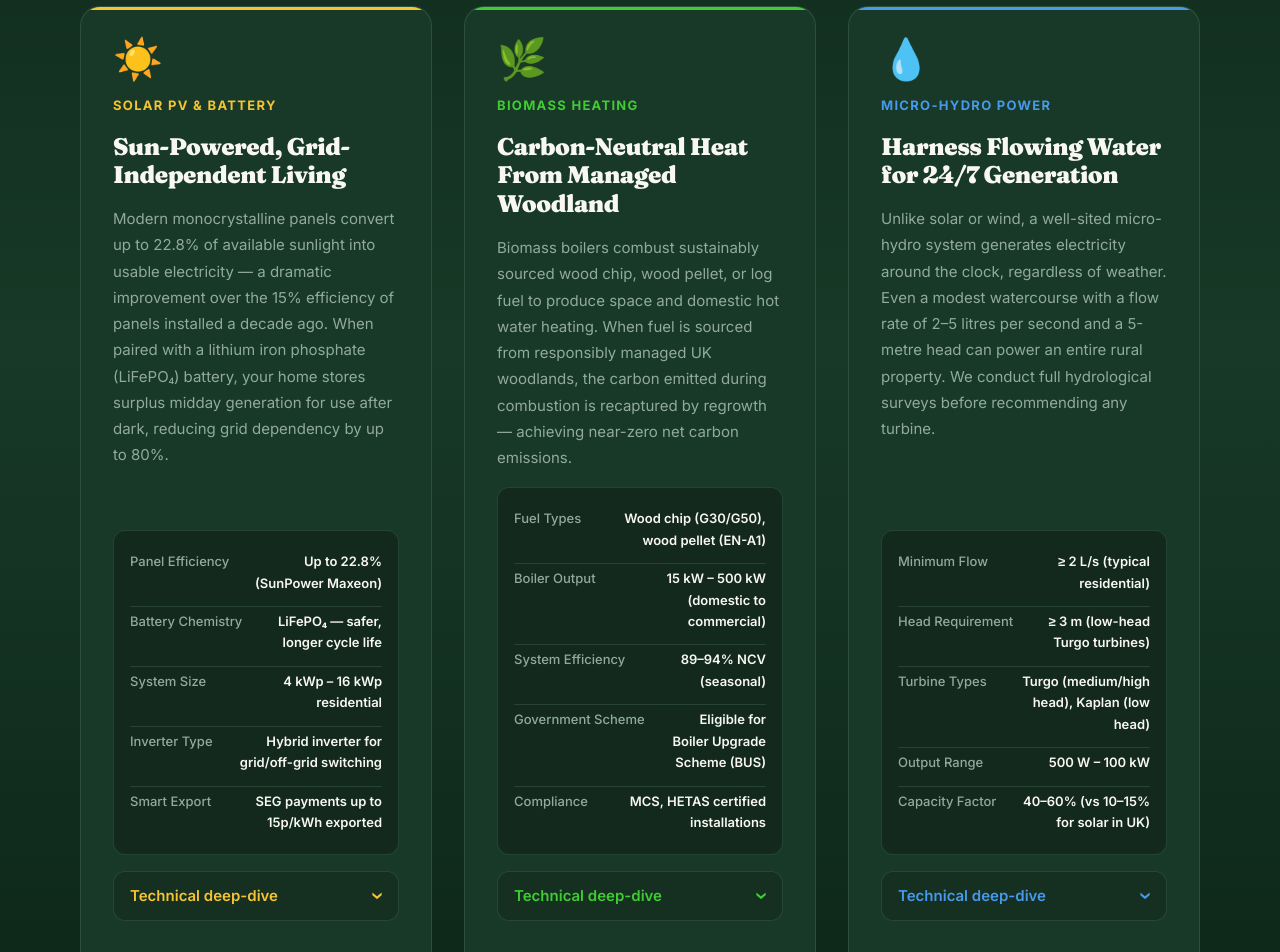
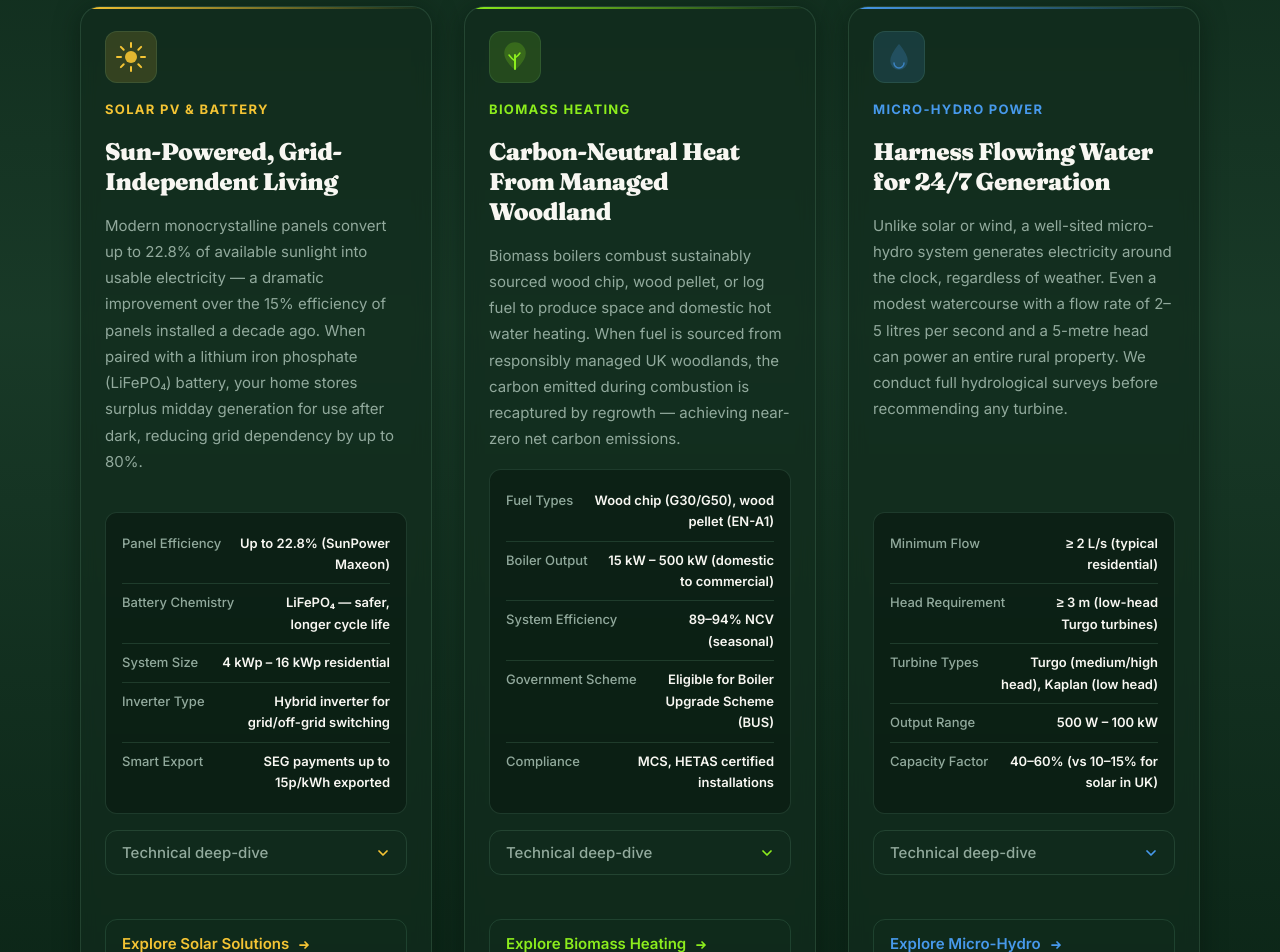
Before and after one commit to ItzBagelx/energy-showcase, a React (Vite) app: page / in a window 1280 px wide. Shown: the part 1520-2472 px from the top of the page. Built offline with nearby package versions, Linux system fonts and the light colour scheme.

Commit message:
Rework service cards — custom SVG icons, sleek glassmorphism design

```diff
--- a/src/components/Services.css
+++ b/src/components/Services.css
@@ -30,31 +30,53 @@
   }
 }
 
-/* Service card overrides */
+/* ── Service card ── */
 .service-card {
   display: flex;
   flex-direction: column;
   gap: var(--space-4);
-  background: var(--clr-pine);
+  padding: var(--space-6);
+  background: hsla(147, 40%, 12%, 0.7);
+  border: 1px solid var(--clr-border);
+  border-radius: var(--radius-lg);
+  box-shadow: var(--shadow-card);
   position: relative;
   overflow: hidden;
+  transition: transform 0.3s var(--ease-out-quart), box-shadow 0.3s var(--ease-out-quart), border-color 0.3s;
+  backdrop-filter: blur(8px);
 }
 
-/* Coloured top border using CSS custom property */
-.service-card::before {
-  content: '';
+.service-card:hover {
+  transform: translateY(-4px);
+  border-color: hsla(147, 40%, 50%, 0.3);
+  box-shadow:
+    var(--shadow-card),
+    0 0 40px var(--accent-glow, hsla(88, 85%, 52%, 0.12));
+}
+
+/* Thin coloured top bar */
+.service-card-bar {
   position: absolute;
   top: 0;
   left: 0;
   right: 0;
-  height: 3px;
-  background: var(--accent, var(--clr-lime));
+  height: 2px;
+  background: linear-gradient(90deg, var(--accent, var(--clr-lime)), transparent);
   border-radius: var(--radius-lg) var(--radius-lg) 0 0;
 }
 
-.service-icon {
-  font-size: 2.5rem;
-  line-height: 1;
+/* Icon badge */
+.service-icon-wrap {
+  display: flex;
+  align-items: center;
+  justify-content: center;
+  width: 52px;
+  height: 52px;
+  border-radius: var(--radius-md);
+  background: var(--accent-glow, var(--clr-lime-glow));
+  border: 1px solid hsla(147, 30%, 60%, 0.15);
+  color: var(--accent, var(--clr-lime));
+  flex-shrink: 0;
 }
 
 .service-eyebrow {
@@ -67,8 +89,9 @@
 
 .service-title {
   font-size: var(--text-xl);
+  font-family: var(--font-display);
   color: var(--clr-cream);
-  line-height: 1.2;
+  line-height: 1.25;
 }
 
 .service-summary {
@@ -78,13 +101,13 @@
   flex-grow: 1;
 }
 
-/* Specs table */
+/* ── Specs table ── */
 .service-specs {
   display: flex;
   flex-direction: column;
-  gap: var(--space-2);
-  padding: var(--space-4);
-  background: hsla(147, 30%, 10%, 0.6);
+  gap: 0;
+  padding: var(--space-3) var(--space-4);
+  background: hsla(147, 55%, 5%, 0.5);
   border-radius: var(--radius-md);
   border: 1px solid var(--clr-border);
 }
@@ -94,7 +117,7 @@
   align-items: baseline;
   gap: var(--space-4);
   font-size: var(--text-xs);
-  padding-block: var(--space-1);
+  padding-block: var(--space-2);
 }
 .spec-row + .spec-row {
   border-top: 1px solid var(--clr-border);
@@ -110,37 +133,40 @@
   text-align: right;
 }
 
-/* Accordion */
+/* ── Accordion ── */
 .service-accordion-btn {
   display: flex;
   align-items: center;
   justify-content: space-between;
   width: 100%;
   padding: var(--space-3) var(--space-4);
-  background: hsla(147, 30%, 10%, 0.4);
+  background: transparent;
   border: 1px solid var(--clr-border);
   border-radius: var(--radius-md);
-  color: var(--accent, var(--clr-lime));
+  color: var(--clr-muted);
+  font-family: var(--font-body);
   font-size: var(--text-sm);
-  font-weight: 600;
+  font-weight: 500;
   cursor: pointer;
-  transition: background var(--transition-fast);
+  transition: background 0.2s, border-color 0.2s, color 0.2s;
 }
 .service-accordion-btn:hover {
-  background: hsla(147, 30%, 10%, 0.7);
+  background: hsla(147, 30%, 15%, 0.5);
+  border-color: hsla(147, 30%, 50%, 0.3);
+  color: var(--clr-cream);
 }
 
-.accordion-arrow {
-  display: inline-block;
-  font-size: var(--text-lg);
-  transition: transform var(--transition-base);
-  transform: rotate(90deg);
+.accordion-chevron {
+  display: inline-flex;
+  align-items: center;
+  color: var(--accent, var(--clr-lime));
+  transition: transform 0.3s var(--ease-out-quart);
 }
-.accordion-arrow.open {
-  transform: rotate(-90deg);
+.accordion-chevron.open {
+  transform: rotate(180deg);
 }
 
-/* Expandable detail */
+/* ── Expandable detail ── */
 .service-detail {
   display: grid;
   grid-template-rows: 0fr;
@@ -158,15 +184,23 @@
   padding-top: var(--space-3);
 }
 
-/* CTA */
+/* ── CTA link ── */
 .service-cta {
+  display: inline-flex;
+  align-items: center;
+  gap: var(--space-2);
   margin-top: auto;
-  border-color: var(--accent, var(--clr-lime));
+  padding: var(--space-3) var(--space-4);
+  border-radius: var(--radius-md);
+  border: 1px solid hsla(147, 30%, 50%, 0.2);
   color: var(--accent, var(--clr-lime));
   font-size: var(--text-sm);
-  padding-block: 0.6rem;
-  text-align: center;
+  font-weight: 600;
+  text-decoration: none;
+  transition: background 0.2s, border-color 0.2s, gap 0.2s;
 }
 .service-cta:hover {
-  background: hsla(147, 30%, 60%, 0.05);
+  background: var(--accent-glow, var(--clr-lime-glow));
+  border-color: var(--accent, var(--clr-lime));
+  gap: var(--space-3);
 }
--- a/src/components/Services.jsx
+++ b/src/components/Services.jsx
@@ -7,7 +7,7 @@
  *  3. Micro-Hydro Power
  *
  * Each card has:
- * - Icon, title, and technical description
+ * - Custom SVG icon, eyebrow label, title, and technical description
  * - Key spec details (expandable accordion)
  * - CTA link
  *
@@ -16,10 +16,83 @@
 import { useState } from 'react';
 import './Services.css';
 
+/* ── Inline SVG icons — no network request, theme-aware ── */
+function SolarIcon() {
+  return (
+    <svg width="32" height="32" viewBox="0 0 32 32" fill="none" aria-hidden="true">
+      <circle cx="16" cy="16" r="6" fill="currentColor" opacity="0.9" />
+      <line x1="16" y1="2" x2="16" y2="6" stroke="currentColor" strokeWidth="2" strokeLinecap="round" />
+      <line x1="16" y1="26" x2="16" y2="30" stroke="currentColor" strokeWidth="2" strokeLinecap="round" />
+      <line x1="2" y1="16" x2="6" y2="16" stroke="currentColor" strokeWidth="2" strokeLinecap="round" />
+      <line x1="26" y1="16" x2="30" y2="16" stroke="currentColor" strokeWidth="2" strokeLinecap="round" />
+      <line x1="5.86" y1="5.86" x2="8.69" y2="8.69" stroke="currentColor" strokeWidth="2" strokeLinecap="round" />
+      <line x1="23.31" y1="23.31" x2="26.14" y2="26.14" stroke="currentColor" strokeWidth="2" strokeLinecap="round" />
+      <line x1="5.86" y1="26.14" x2="8.69" y2="23.31" stroke="currentColor" strokeWidth="2" strokeLinecap="round" />
+      <line x1="23.31" y1="8.69" x2="26.14" y2="5.86" stroke="currentColor" strokeWidth="2" strokeLinecap="round" />
+    </svg>
+  );
+}
+
+function BiomassIcon() {
+  return (
+    <svg width="32" height="32" viewBox="0 0 32 32" fill="none" aria-hidden="true">
+      <path
+        d="M16 28C16 28 6 20 6 12a10 10 0 0 1 20 0c0 8-10 16-10 16z"
+        fill="currentColor"
+        opacity="0.2"
+        stroke="currentColor"
+        strokeWidth="1.5"
+        strokeLinejoin="round"
+      />
+      <path
+        d="M16 28V14"
+        stroke="currentColor"
+        strokeWidth="2"
+        strokeLinecap="round"
+      />
+      <path
+        d="M16 20 C13 18 10 14 10 14"
+        stroke="currentColor"
+        strokeWidth="1.5"
+        strokeLinecap="round"
+      />
+      <path
+        d="M16 17 C19 15 21 12 21 12"
+        stroke="currentColor"
+        strokeWidth="1.5"
+        strokeLinecap="round"
+      />
+    </svg>
+  );
+}
+
+function HydroIcon() {
+  return (
+    <svg width="32" height="32" viewBox="0 0 32 32" fill="none" aria-hidden="true">
+      <path
+        d="M16 4 C16 4 8 14 8 20 a8 8 0 0 0 16 0 C24 14 16 4 16 4z"
+        fill="currentColor"
+        opacity="0.2"
+        stroke="currentColor"
+        strokeWidth="1.5"
+        strokeLinejoin="round"
+      />
+      <path
+        d="M11 22 a5 5 0 0 0 10 0"
+        stroke="currentColor"
+        strokeWidth="1.5"
+        strokeLinecap="round"
+        fill="none"
+        opacity="0.7"
+      />
+    </svg>
+  );
+}
+
 const SERVICES = [
   {
     id: 'solar',
-    icon: '☀️',
+    Icon: SolarIcon,
     eyebrow: 'Solar PV & Battery',
     title: 'Sun-Powered, Grid-Independent Living',
     summary:
@@ -34,12 +107,12 @@ const SERVICES = [
     detail:
       'Our hybrid inverter topology means your system can run entirely off-grid during outages, automatically switching loads to battery without interrupting your appliances. We size battery banks using your precise consumption profile — not just rule-of-thumb estimates — so you never over-invest.',
     cta: 'Explore Solar Solutions',
-    gradient: 'linear-gradient(135deg, hsl(45,90%,25%) 0%, hsl(147,55%,9%) 100%)',
     accentColor: 'hsl(45, 90%, 58%)',
+    accentGlow: 'hsla(45, 90%, 58%, 0.15)',
   },
   {
     id: 'biomass',
-    icon: '🌿',
+    Icon: BiomassIcon,
     eyebrow: 'Biomass Heating',
     title: 'Carbon-Neutral Heat From Managed Woodland',
     summary:
@@ -54,12 +127,12 @@ const SERVICES = [
     detail:
       'The UK Boiler Upgrade Scheme (BUS) currently provides a £5,000 grant for biomass boiler installations in eligible properties. Our MCS and HETAS accreditations are required to access this funding. We handle the grant application paperwork end-to-end — you simply choose your fuel and we do the rest.',
     cta: 'Explore Biomass Heating',
-    gradient: 'linear-gradient(135deg, hsl(115,50%,18%) 0%, hsl(147,55%,9%) 100%)',
-    accentColor: 'hsl(115, 60%, 50%)',
+    accentColor: 'hsl(88, 85%, 52%)',
+    accentGlow: 'hsla(88, 85%, 52%, 0.15)',
   },
   {
     id: 'hydro',
-    icon: '💧',
+    Icon: HydroIcon,
     eyebrow: 'Micro-Hydro Power',
     title: 'Harness Flowing Water for 24/7 Generation',
     summary:
@@ -74,20 +147,17 @@ const SERVICES = [
     detail:
       'Our preferred Turgo impulse turbines are particularly suited to UK streams: they handle sediment better than Pelton wheels, are more compact, and tolerate flow variation across seasons. We model your watercourse using EA river gauge data and on-site flow measurement to provide a guaranteed annual generation estimate.',
     cta: 'Explore Micro-Hydro',
-    gradient: 'linear-gradient(135deg, hsl(210,60%,18%) 0%, hsl(147,55%,9%) 100%)',
     accentColor: 'hsl(210, 80%, 60%)',
+    accentGlow: 'hsla(210, 80%, 60%, 0.15)',
   },
 ];
 
 export default function Services() {
-  // Track which card's detail panel is expanded
   const [expanded, setExpanded] = useState(null);
-
   const toggle = (id) => setExpanded((prev) => (prev === id ? null : id));
 
   return (
     <section className="services-section" id="services" aria-labelledby="services-heading">
-      {/* Section header */}
       <div className="container">
         <div className="section-header reveal">
           <span className="section-eyebrow">Our Technologies</span>
@@ -103,7 +173,6 @@ export default function Services() {
           </p>
         </div>
 
-        {/* Service cards grid */}
         <div className="services-grid" role="list">
           {SERVICES.map((service, i) => (
             <ServiceCard
@@ -120,19 +189,23 @@ export default function Services() {
   );
 }
 
-/* ── Individual Service Card ── */
 function ServiceCard({ service, isExpanded, onToggle, delayClass }) {
-  const { id, icon, eyebrow, title, summary, specs, detail, cta, accentColor } = service;
+  const { id, Icon, eyebrow, title, summary, specs, detail, cta, accentColor, accentGlow } = service;
 
   return (
     <article
-      className={`service-card card reveal ${delayClass}`}
+      className={`service-card reveal ${delayClass}`}
       role="listitem"
-      style={{ '--accent': accentColor }}
+      style={{ '--accent': accentColor, '--accent-glow': accentGlow }}
       aria-labelledby={`svc-title-${id}`}
     >
-      {/* Icon */}
-      <div className="service-icon" aria-hidden="true">{icon}</div>
+      {/* Glow accent top bar */}
+      <div className="service-card-bar" aria-hidden="true" />
+
+      {/* Icon badge */}
+      <div className="service-icon-wrap" aria-hidden="true">
+        <Icon />
+      </div>
 
       {/* Eyebrow */}
       <span className="service-eyebrow">{eyebrow}</span>
@@ -143,7 +216,7 @@ function ServiceCard({ service, isExpanded, onToggle, delayClass }) {
       {/* Summary */}
       <p className="service-summary">{summary}</p>
 
-      {/* Technical specs table */}
+      {/* Technical specs */}
       <dl className="service-specs">
         {specs.map(({ label, value }) => (
           <div key={label} className="spec-row">
@@ -153,7 +226,7 @@ function ServiceCard({ service, isExpanded, onToggle, delayClass }) {
         ))}
       </dl>
 
-      {/* Expandable detail panel (accordion) */}
+      {/* Accordion */}
       <button
         className="service-accordion-btn"
         aria-expanded={isExpanded}
@@ -161,8 +234,12 @@ function ServiceCard({ service, isExpanded, onToggle, delayClass }) {
         onClick={onToggle}
         id={`svc-accordion-${id}`}
       >
-        {isExpanded ? 'Show less' : 'Technical deep-dive'}
-        <span className={`accordion-arrow${isExpanded ? ' open' : ''}`} aria-hidden="true">›</span>
+        <span>{isExpanded ? 'Show less' : 'Technical deep-dive'}</span>
+        <span className={`accordion-chevron${isExpanded ? ' open' : ''}`} aria-hidden="true">
+          <svg width="14" height="14" viewBox="0 0 14 14" fill="none">
+            <path d="M3 5l4 4 4-4" stroke="currentColor" strokeWidth="1.75" strokeLinecap="round" strokeLinejoin="round"/>
+          </svg>
+        </span>
       </button>
 
       <div
@@ -175,8 +252,11 @@ function ServiceCard({ service, isExpanded, onToggle, delayClass }) {
       </div>
 
       {/* CTA */}
-      <a href="#contact" className="service-cta btn btn-outline">
-        {cta} →
+      <a href="#contact" className="service-cta">
+        {cta}
+        <svg width="14" height="14" viewBox="0 0 14 14" fill="none" aria-hidden="true">
+          <path d="M3 7h8M8 4l3 3-3 3" stroke="currentColor" strokeWidth="1.75" strokeLinecap="round" strokeLinejoin="round"/>
+        </svg>
       </a>
     </article>
   );
```
